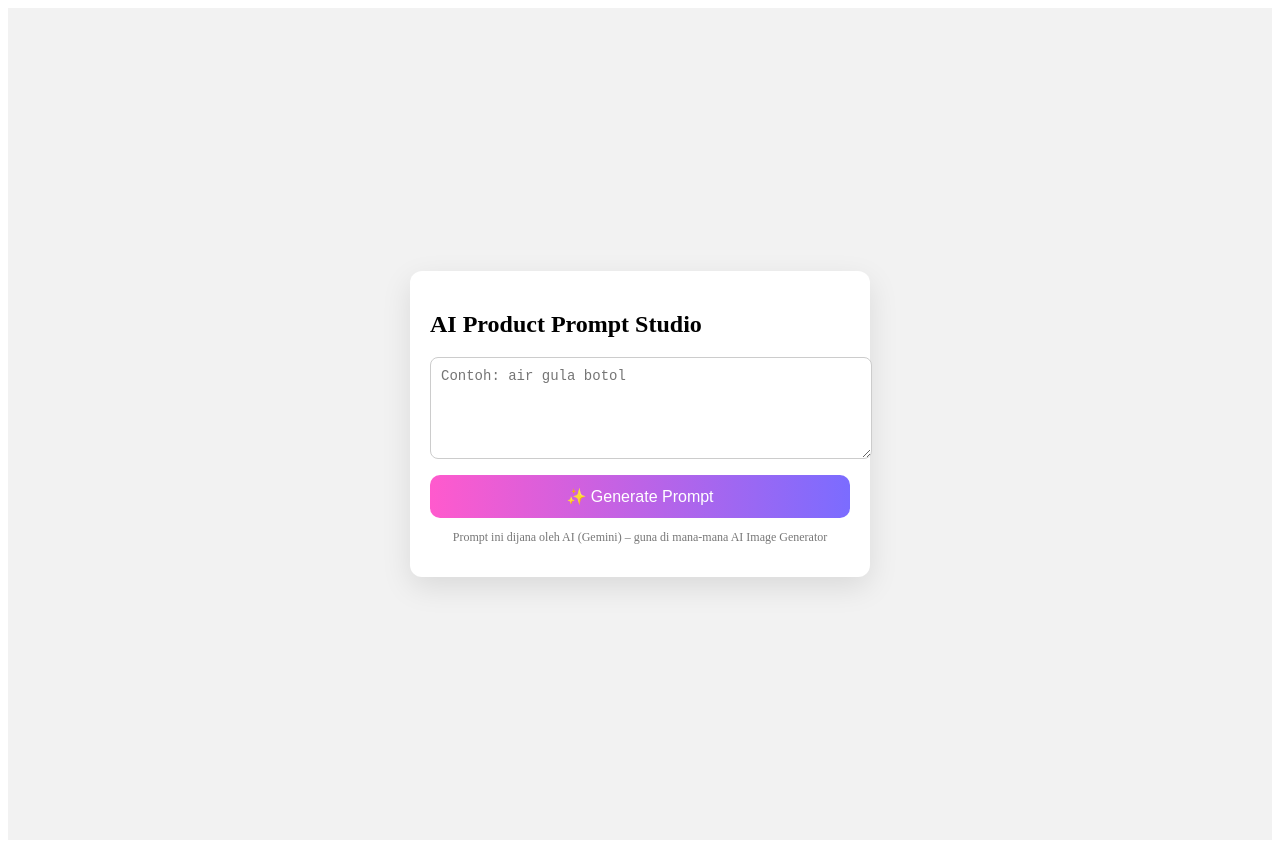
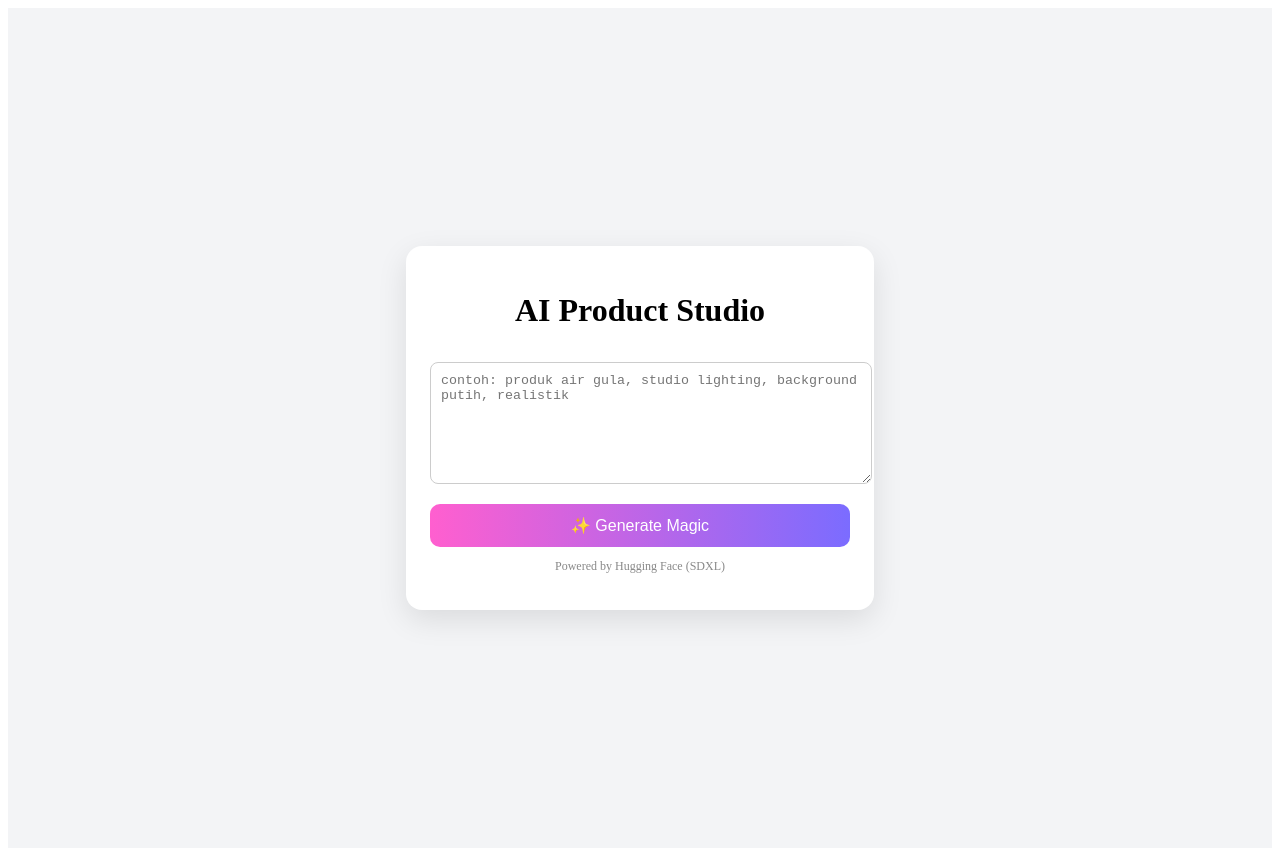
Before and after one commit to hatehero/ai-product-studio, a Next.js app: page / in a window 1280 px wide. Built offline with nearby package versions, Linux system fonts and the light colour scheme.

Commit message:
Refactor App component to generate images

```diff
--- a/App.tsx
+++ b/App.tsx
@@ -1,133 +1,122 @@
 import { useState } from "react";
 
 export default function App() {
-  const [product, setProduct] = useState("");
   const [prompt, setPrompt] = useState("");
+  const [image, setImage] = useState<string | null>(null);
   const [loading, setLoading] = useState(false);
-  const [copied, setCopied] = useState(false);
   const [error, setError] = useState("");
 
-  const generatePrompt = async () => {
-    if (!product.trim()) return;
-
+  const generateImage = async () => {
     setLoading(true);
     setError("");
-    setPrompt("");
-    setCopied(false);
+    setImage(null);
 
     try {
-      const res = await fetch("/api/prompt", {
+      const res = await fetch("/api/generate", {
         method: "POST",
         headers: { "Content-Type": "application/json" },
-        body: JSON.stringify({ product }),
+        body: JSON.stringify({ prompt }),
       });
 
       const data = await res.json();
 
       if (!res.ok) {
-        throw new Error(data.error || "Failed");
+        throw new Error(data.error || "Gagal generate");
       }
 
-      setPrompt(data.prompt);
+      setImage(data.image);
     } catch (e: any) {
-      setError("Gagal jana prompt AI");
+      setError("Gagal generate gambar");
     } finally {
       setLoading(false);
     }
   };
 
-  const copyPrompt = async () => {
-    await navigator.clipboard.writeText(prompt);
-    setCopied(true);
-  };
-
   return (
-    <div style={styles.container}>
-      <div style={styles.card}>
-        <h2>AI Product Prompt Studio</h2>
+    <div
+      style={{
+        minHeight: "100vh",
+        background: "#f3f4f6",
+        display: "flex",
+        justifyContent: "center",
+        alignItems: "center",
+        padding: 20,
+      }}
+    >
+      <div
+        style={{
+          background: "#fff",
+          padding: 24,
+          borderRadius: 16,
+          maxWidth: 420,
+          width: "100%",
+          boxShadow: "0 10px 30px rgba(0,0,0,0.1)",
+        }}
+      >
+        <h1 style={{ textAlign: "center" }}>AI Product Studio</h1>
 
         <textarea
-          placeholder="Contoh: air gula botol"
-          value={product}
-          onChange={(e) => setProduct(e.target.value)}
-          style={styles.textarea}
+          placeholder="contoh: produk air gula, studio lighting, background putih, realistik"
+          value={prompt}
+          onChange={(e) => setPrompt(e.target.value)}
+          style={{
+            width: "100%",
+            height: 100,
+            padding: 10,
+            marginTop: 12,
+            borderRadius: 8,
+            border: "1px solid #ccc",
+          }}
         />
 
-        <button onClick={generatePrompt} style={styles.button}>
-          {loading ? "Generating..." : "✨ Generate Prompt"}
+        <button
+          onClick={generateImage}
+          disabled={loading}
+          style={{
+            width: "100%",
+            marginTop: 16,
+            padding: 12,
+            borderRadius: 10,
+            border: "none",
+            color: "#fff",
+            fontSize: 16,
+            cursor: "pointer",
+            background:
+              "linear-gradient(90deg, #ff5fcf 0%, #7b6cff 100%)",
+          }}
+        >
+          ✨ {loading ? "Generating..." : "Generate Magic"}
         </button>
 
-        {error && <p style={{ color: "red" }}>{error}</p>}
-
-        {prompt && (
-          <>
-            <textarea
-              value={prompt}
-              readOnly
-              style={{ ...styles.textarea, marginTop: 12 }}
-            />
-
-            <button onClick={copyPrompt} style={styles.copyBtn}>
-              {copied ? "✅ Copied" : "📋 Copy Prompt"}
-            </button>
-          </>
+        {error && (
+          <p style={{ color: "red", textAlign: "center", marginTop: 10 }}>
+            {error}
+          </p>
         )}
 
-        <p style={styles.footer}>
-          Prompt ini dijana oleh AI (Gemini) – guna di mana-mana AI Image Generator
+        {image && (
+          <img
+            src={image}
+            alt="AI Result"
+            style={{
+              width: "100%",
+              marginTop: 16,
+              borderRadius: 12,
+            }}
+          />
+        )}
+
+        <p
+          style={{
+            textAlign: "center",
+            marginTop: 12,
+            fontSize: 12,
+            color: "#888",
+          }}
+        >
+          Powered by Hugging Face (SDXL)
         </p>
       </div>
     </div>
   );
 }
-
-const styles: any = {
-  container: {
-    minHeight: "100vh",
-    display: "flex",
-    alignItems: "center",
-    justifyContent: "center",
-    background: "#f2f2f2",
-    padding: 16,
-  },
-  card: {
-    background: "#fff",
-    padding: 20,
-    borderRadius: 12,
-    width: "100%",
-    maxWidth: 420,
-    boxShadow: "0 10px 30px rgba(0,0,0,0.1)",
-  },
-  textarea: {
-    width: "100%",
-    minHeight: 80,
-    padding: 10,
-    borderRadius: 8,
-    border: "1px solid #ccc",
-    fontSize: 14,
-  },
-  button: {
-    width: "100%",
-    marginTop: 12,
-    padding: 12,
-    borderRadius: 10,
-    border: "none",
-    color: "#fff",
-    fontSize: 16,
-    background: "linear-gradient(90deg,#ff5acd,#7b6cff)",
-  },
-  copyBtn: {
-    width: "100%",
-    marginTop: 10,
-    padding: 10,
-    borderRadius: 8,
-    border: "1px solid #ddd",
-    background: "#fafafa",
-  },
-  footer: {
-    marginTop: 12,
-    fontSize: 12,
-    color: "#777",
-    textAlign: "center",
-  },
-};
```
